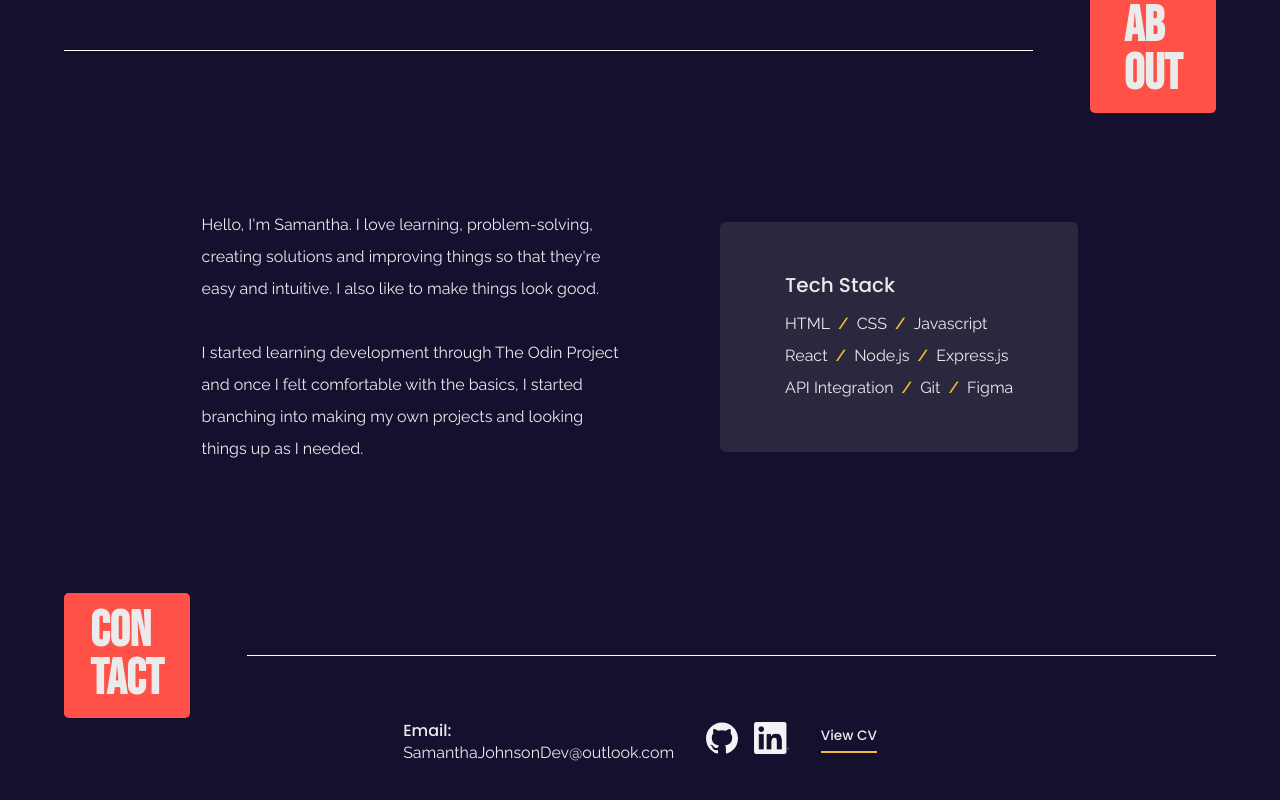
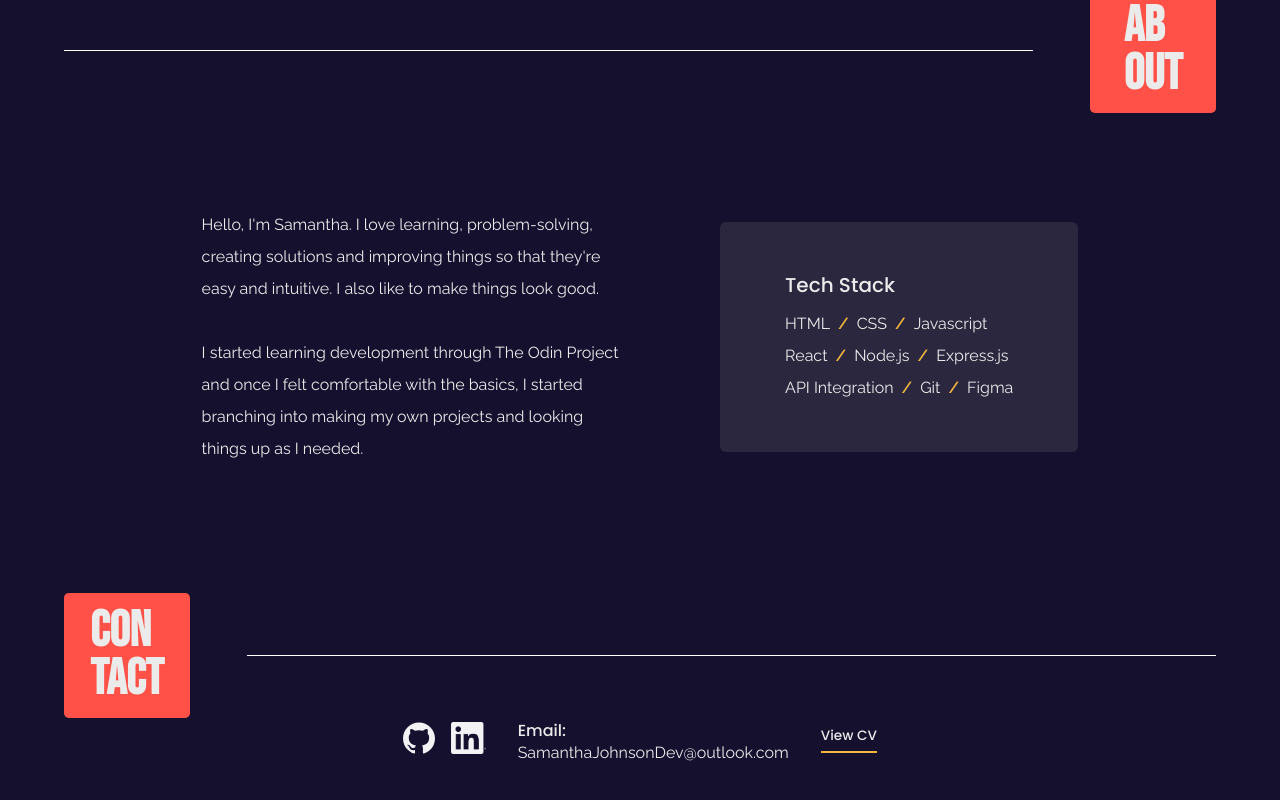
Before and after one commit to SamJ-0/portfolio, a React (Vite) app: page / in a window 1280 px wide. Shown: the part 2046-2846 px from the top of the page. Built offline with nearby package versions, Linux system fonts and the light colour scheme; a web font is replaced by a local one.

Commit message:
Order of email changed in contact depending on desktop or mobile view

```diff
--- a/src/pages/Contact/Contact.css
+++ b/src/pages/Contact/Contact.css
@@ -18,6 +18,10 @@
     display: inline-block;
 }
 
+.email {
+    order: 2;
+}
+
 .emailLabel {
     font-family: "Poppins", "Arial", sans-serif;
     font-weight: var(--medium);
@@ -27,4 +31,9 @@
     .contactDetailsPanel {
         margin-top: 1.25rem;
     }
+
+    .email {
+        order: 0;
+    }
+
 }
```
